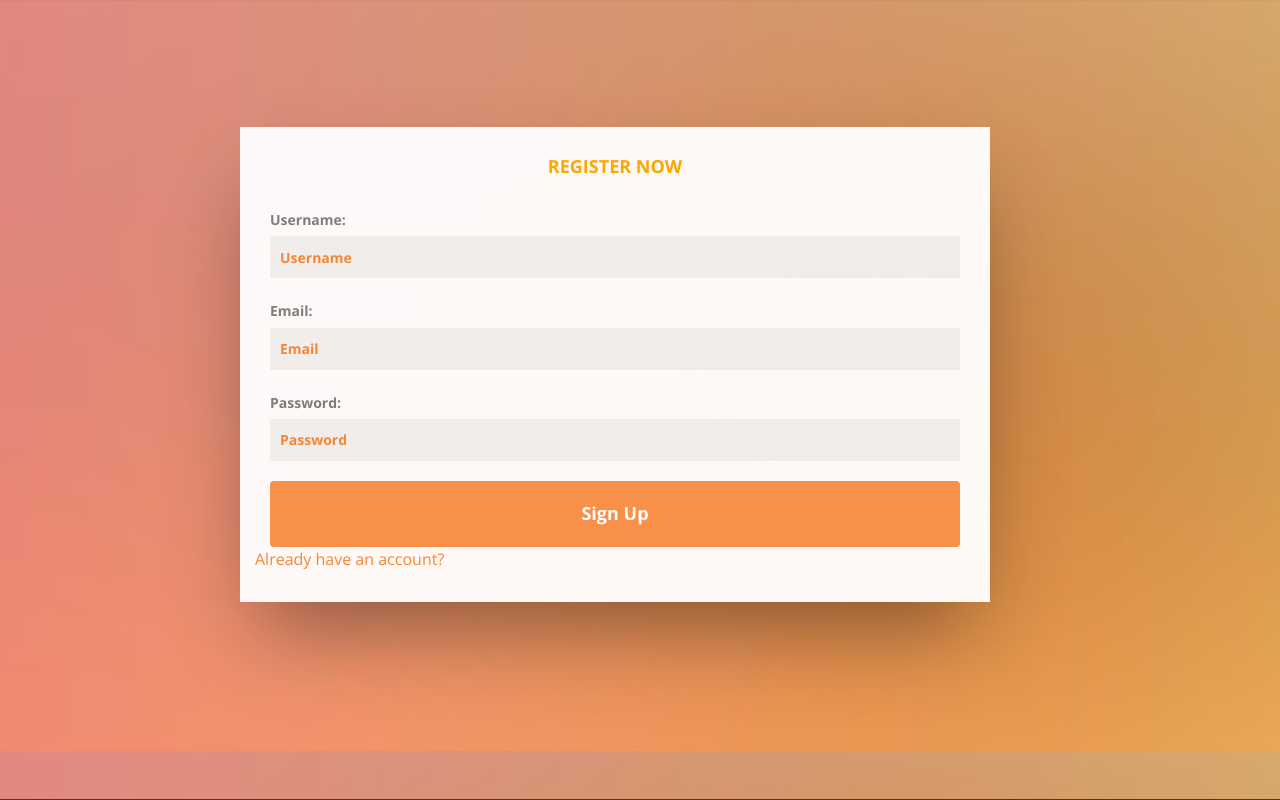
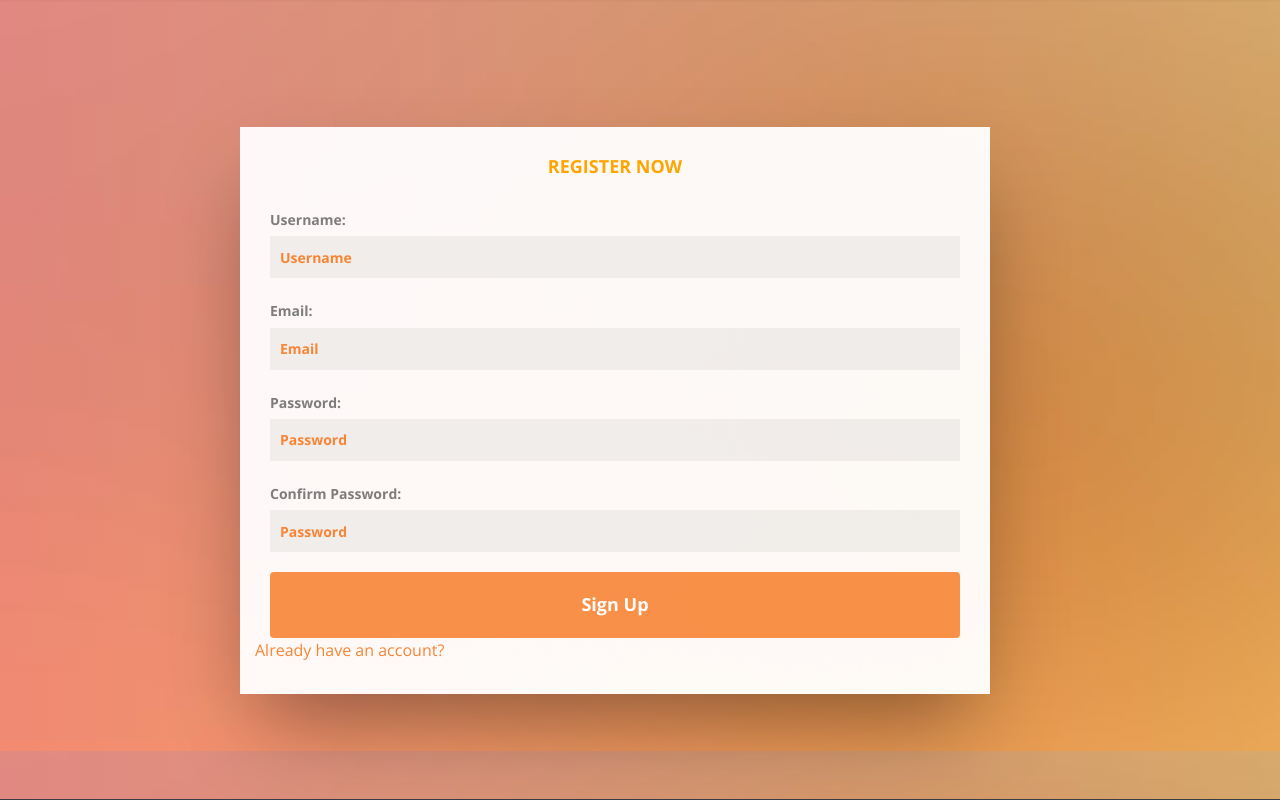
Before and after one commit to Justcharles01/penetration_testing, a PHP site: page /register.php in a window 1280 px wide. Shown: the part 97-897 px from the top of the page. Run offline with PHP 8.4, Linux system fonts and the light colour scheme; some web fonts are replaced.

Commit message:
adding the database and some backends

```diff
--- /dev/null
+++ b/database.php
@@ -0,0 +1,25 @@
+<?php
+// database.php - Database connection file
+
+$host = "localhost"; // Database host
+$user = "root";      // Database username
+$pass = "";          // Database password
+$db_name = "travel"; // Database name
+
+// Create a connection
+$conn = new mysqli($host, $user, $pass, $db_name);
+
+// Check the connection
+if ($conn->connect_error) {
+    die("Connection failed: " . $conn->connect_error);
+}
+//////creating the users table
+// CREATE TABLE users (
+//     id INT AUTO_INCREMENT PRIMARY KEY,
+//     username VARCHAR(50) NOT NULL UNIQUE,
+//     email VARCHAR(100) NOT NULL UNIQUE,
+//     password VARCHAR(255) NOT NULL,
+//     created_at TIMESTAMP DEFAULT CURRENT_TIMESTAMP
+// );
+
+?>
--- a/register.php
+++ b/register.php
@@ -1,4 +1,42 @@
+<?php
+require_once 'database.php';
 
+$error = '';
+$success = '';
+
+if ($_SERVER['REQUEST_METHOD'] === 'POST') {
+    // Capture user input (NO sanitization = vulnerable)
+    $username = $_POST['username'];
+    $email = $_POST['email'];
+    $password = $_POST['password'];
+    $confirm_password = $_POST['confirm_password'];
+
+    // Basic input validation
+    if (empty($username) || empty($email) || empty($password) || empty($confirm_password)) {
+        $error = 'All fields are required.';
+    } elseif ($password !== $confirm_password) {
+        $error = 'Passwords do not match.';
+    } else {
+        // Check for duplicate accounts (VULNERABLE to SQL Injection)
+        $check_query = "SELECT * FROM users WHERE email = '$email' OR username = '$username'";
+        $result = $conn->query($check_query);
+
+        if ($result->num_rows > 0) {
+            $error = 'Email or Username already exists.';
+        } else {
+            // Insert user data (VULNERABLE to SQL Injection)
+            $insert_query = "INSERT INTO users (username, email, password)
+                             VALUES ('$username', '$email', '$password')";
+            if ($conn->query($insert_query)) {
+                $success = 'Registration successful! You can now log in.';
+            } else {
+                $error = 'Database error: ' . $conn->error;
+            }
+        }
+    }
+}
+
+?>
 <!DOCTYPE html>
 <html class="no-js"> <!--<![endif]-->
 	<head>
@@ -91,27 +129,39 @@
 									 <div role="tabpanel" class="tab-pane active" id="flights">
                                         <center><h4 style="font-weight: bold; color: orange;">REGISTER NOW</h4></center>
 										<div class="row">
+                                            <center>
+                                        <?php if ($error) echo "<p style='color: red;'>$error</p>"; ?>
+                                        <?php if ($success) echo "<p style='color: green;'>$success</p>"; ?>
+                                        <form method="POST" action="register.php">
+                                        </center>
 											<div class="col-lg-12 col-md-12 mt">
 												<div class="input-field">
 													<label for="username">Username:</label>
-													<input type="text" class="form-control" id="username" placeholder="Username"/>
+													<input type="text" class="form-control" name="username" id="username" placeholder="Username"/>
 												</div>
 											</div>
                                             <div class="col-lg-12 col-md-12 mt">
 												<div class="input-field">
 													<label for="email">Email:</label>
-													<input type="text" class="form-control" id="email" placeholder="Email"/>
+													<input type="text" class="form-control" name="email" id="email" placeholder="Email"/>
 												</div>
 											</div>
 											<div class="col-lg-12 col-md-12 mt">
 												<div class="input-field">
 													<label for="password">Password:</label>
-													<input type="text" class="form-control" id="password" placeholder="Password"/>
+													<input type="text" class="form-control" name="password" id="password" placeholder="Password"/>
+												</div>
+											</div>
+                                            <div class="col-lg-12 col-md-12 mt">
+												<div class="input-field">
+													<label for="password">Confirm Password:</label>
+													<input type="text" class="form-control" name="confirm_password" id="cpassword" placeholder="Password"/>
 												</div>
 											</div>
 											<div class="col-xs-12">
 												<input type="submit" class="btn btn-primary btn-block" value="Sign Up">
 											</div>
+                                            </form>
                                             <a href="login.php">Already have an account?</a>
 										</div>
 									 </div>
```
